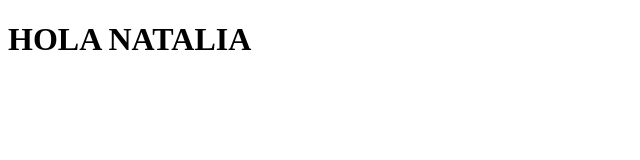
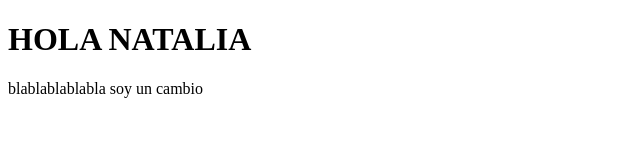
Before and after one commit to Marielk/practica-forkear-3, a plain HTML site: page index.html in a window 1280 px wide. Shown: the whole page, without its empty margins (0-640 px from the left). Drawn offline with Linux system fonts and the light colour scheme.

Commit message:
añadi un parrafo

```diff
--- a/index.html
+++ b/index.html
@@ -8,5 +8,6 @@
 </head>
 <body>
     <h1>HOLA NATALIA</h1>
+    <p>blablablablabla soy un cambio</p>
 </body>
 </html>
```
